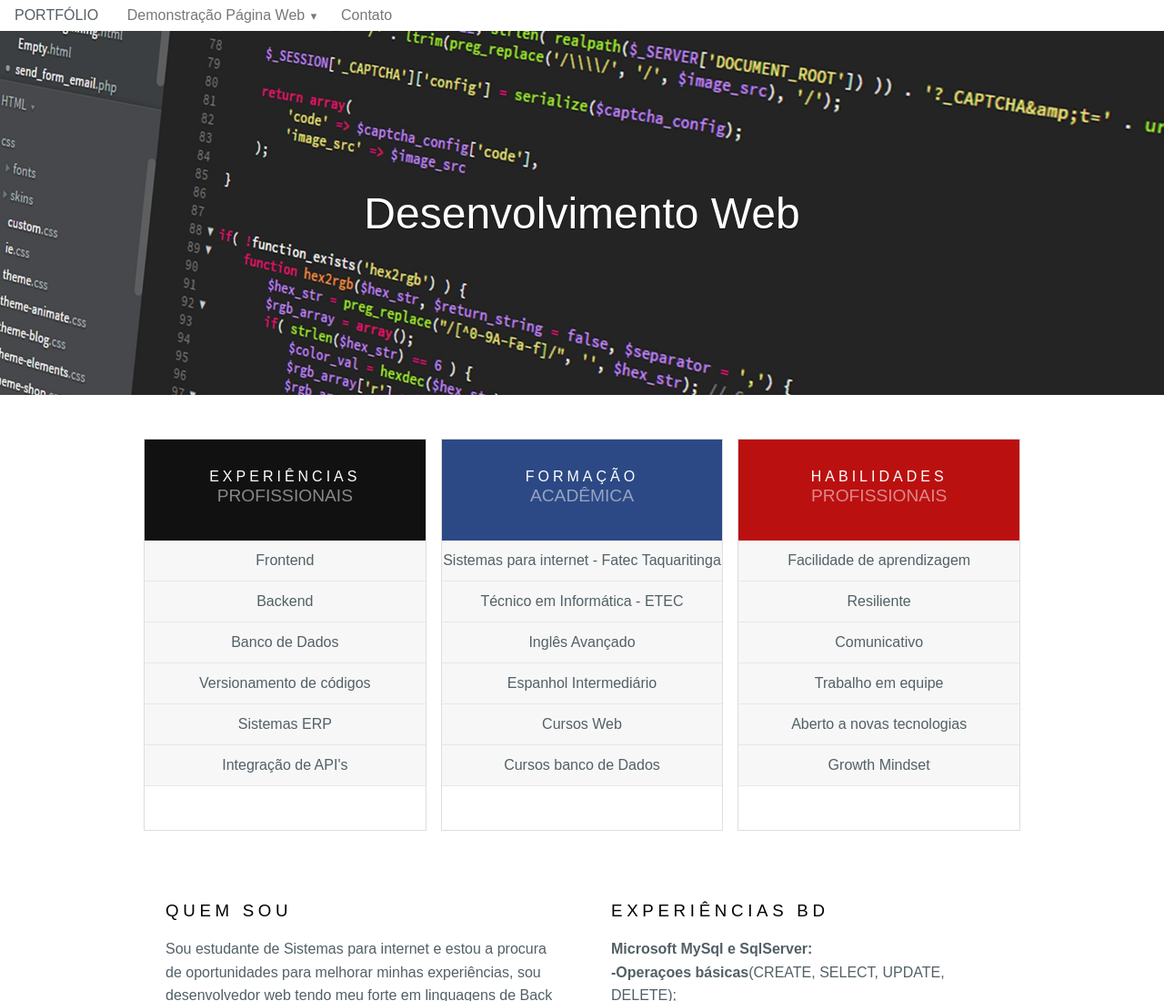
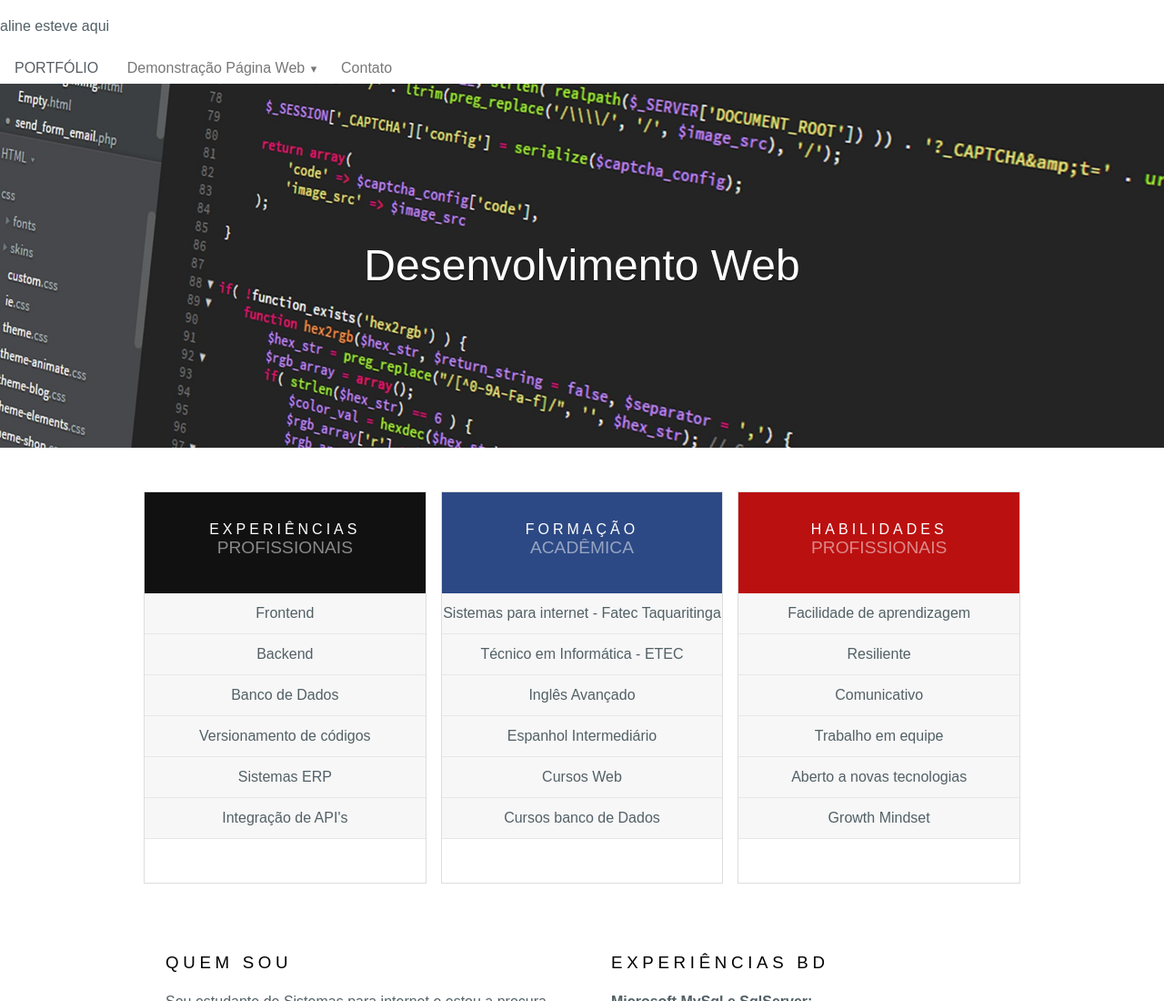
Before and after one commit to lolitthax/Portifolio, a plain HTML site: page portifólio/index.html in a window 1280 px wide. Shown: the top 1100 px of the page at 91% size. Drawn offline with nearby package versions, Linux system fonts and the light colour scheme.

Commit message:
criação de um p

```diff
--- a/portifólio/index.html
+++ b/portifólio/index.html
@@ -35,7 +35,7 @@
 </head>
 
 <body>
-
+<p>aline esteve aqui</p>
     <div class="pure-menu pure-menu-horizontal">
         <a href="index.html" class="pure-menu-heading">Portfólio</a>
         <ul class="pure-menu-list">
```
